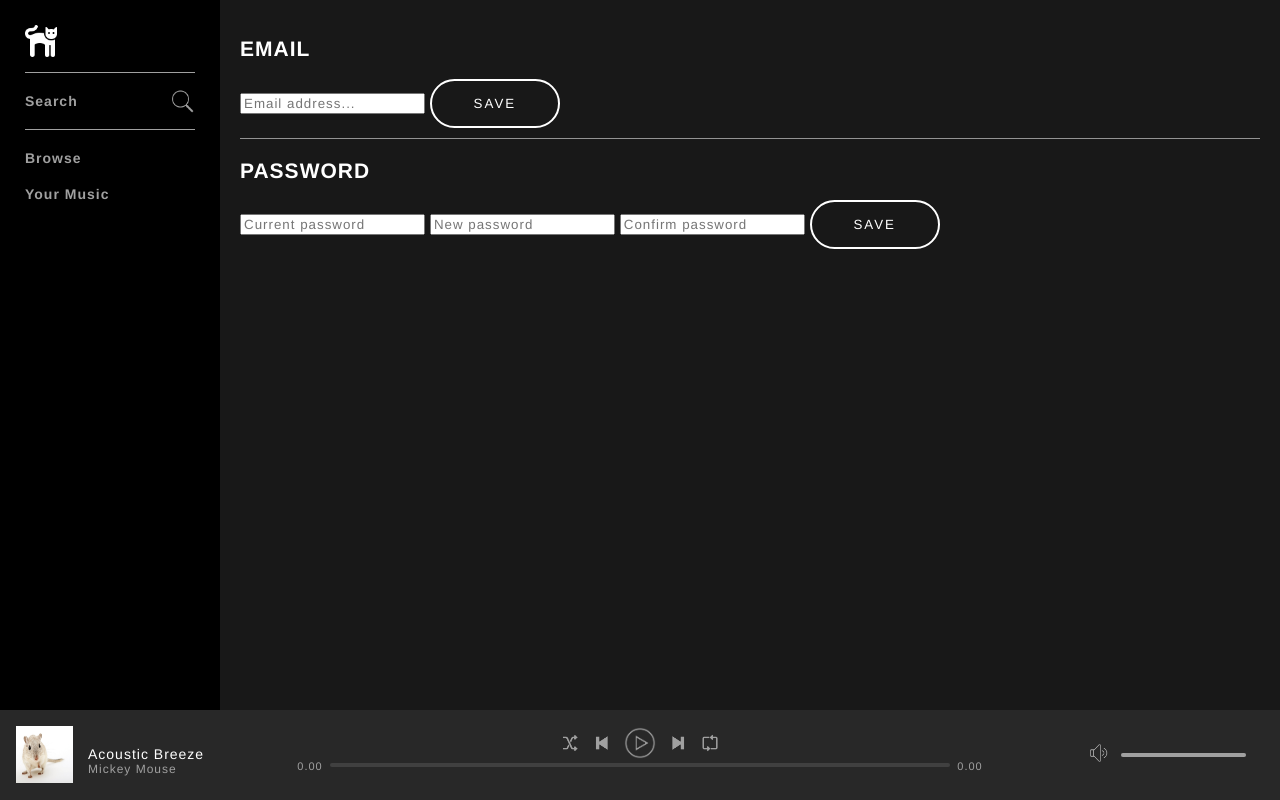
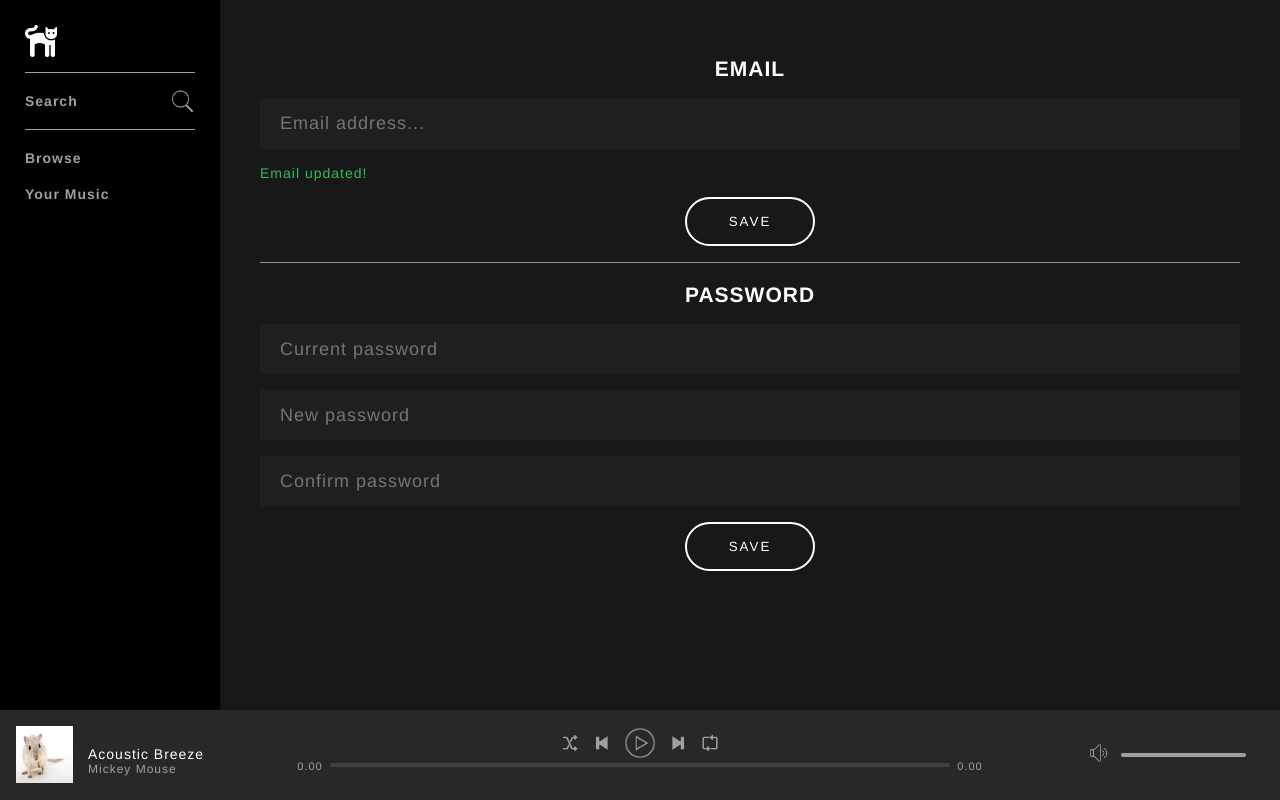
Before and after one commit to mizuhotakeda/slotify, a PHP site: page /updateDetails.php in a window 1280 px wide. Run offline with PHP 8.4, Linux system fonts and the light colour scheme; the visitor is signed in with stand-in values (Sample User, id 1); data comes from the database, SQL or seed files in the repository; data that the repository does not hold is empty.

Commit message:
164. Styling the user details forms

```diff
--- a/assets/css/style.css
+++ b/assets/css/style.css
@@ -491,3 +491,34 @@ input:focus {
 .userInfo h1 {
   text-align: center;
 }
+
+.userDetails {
+  padding: 20px;
+}
+
+.userDetails .container h2 {
+  text-align: center;
+}
+
+.userDetails .container input[type="text"],
+.userDetails .container input[type="password"],
+.userDetails .container .button {
+  display: block;
+  margin: 16px auto;
+}
+
+.userDetails .container input[type="text"],
+.userDetails .container input[type="password"] {
+  height: 50px;
+  width: 100%;
+  background: #1f1f1f;
+  border: none;
+  font-size: 18px;
+  font-weight: 300;
+  padding: 0 20px;
+}
+
+.userDetails .container .message {
+  color: #2ebd59;
+  font-weight: 300;
+}
--- a/updateDetails.php
+++ b/updateDetails.php
@@ -7,7 +7,7 @@
     <div class="container borderBottom">
         <h2>EMAIL</h2>
         <input type="text" class="email" name="email" placeholder="Email address..." value="<?php echo $userLoggedIn->getEmail(); ?>">
-        <span class="message"></span>
+        <span class="message">Email updated!</span>
         <button class="button" onclick="">SAVE</button>
     </div>
 
```
